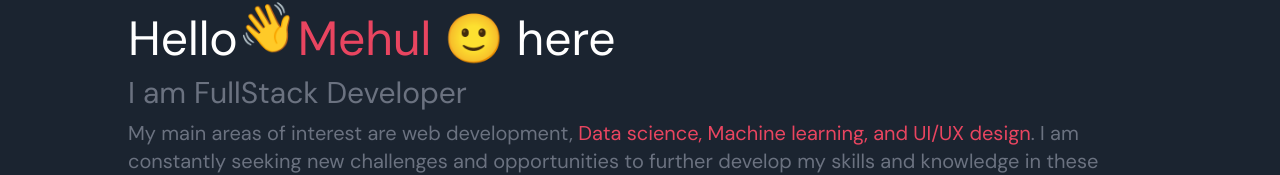
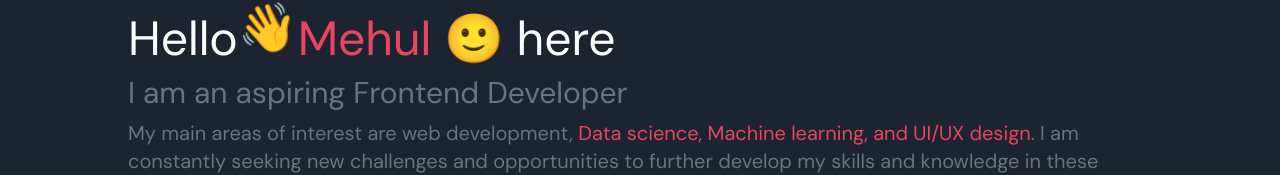
Before and after one commit to Mehulparekh144/my_portfolio, a React (Vite) app in the folder client/: page / in a window 1280 px wide. Shown: the part 209-384 px from the top of the page. Built offline with nearby package versions, Linux system fonts and the light colour scheme; no server answers.

Commit message:
Changed home

```diff
--- a/client/src/components/Home.jsx
+++ b/client/src/components/Home.jsx
@@ -39,7 +39,7 @@ const Home = () => {
                     <h1 ><span className='text-primary'>Mehul 🙂 </span>here</h1>
                 </div>
                 <div className='flex flex-col gap-2'>
-                    <p className='text-l md:text-3xl text-gray-500'>I am FullStack Developer</p>
+                    <p className='text-l md:text-3xl text-gray-500'>I am an aspiring Frontend Developer</p>
                     <p className='text-md md:text-xl text-gray-500'>My main areas of interest are web development, <span className='text-primary'>Data science, Machine learning, and UI/UX design</span>.
                         I am constantly seeking new challenges and opportunities to further develop my skills and knowledge in these fields.</p>
                 </div>
```
